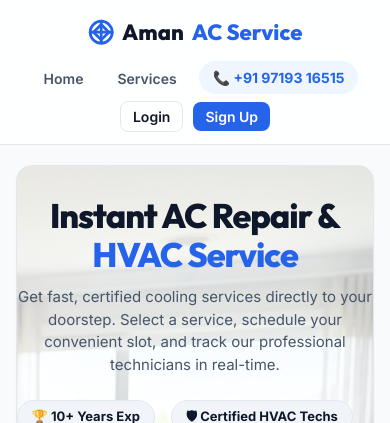
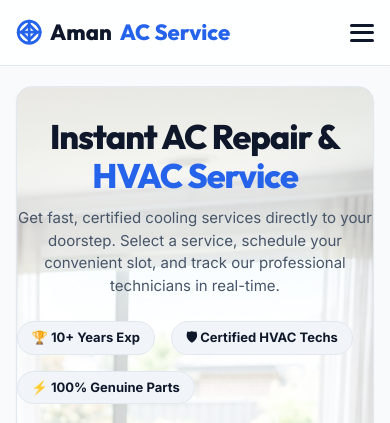
Before and after one commit to spotifyfree5546372-ui/ac-repair-website, a Node server app: page / in a window 390 px wide. Shown: the top 423 px of the page. Run offline with Node 20, Linux system fonts and the light colour scheme; data comes from the database, SQL or seed files in the repository; some libraries are stand-ins or nearby versions.

Commit message:
Redesign mobile header navigation with hamburger menu toggle and correct brand reference in trust section

```diff
--- a/public/css/style.css
+++ b/public/css/style.css
@@ -666,22 +666,89 @@ footer p {
   box-shadow: 0 6px 16px rgba(37, 211, 102, 0.4);
 }
 
+/* Menu toggle button (hidden on desktop) */
+.menu-toggle {
+  display: none;
+  flex-direction: column;
+  justify-content: space-between;
+  width: 24px;
+  height: 18px;
+  background: transparent;
+  border: none;
+  cursor: pointer;
+  padding: 0;
+  z-index: 110;
+}
+
+.menu-toggle .bar {
+  width: 100%;
+  height: 3px;
+  background-color: var(--text-main);
+  border-radius: 2px;
+  transition: all 0.3s ease;
+}
+
 /* Mobile responsive enhancements */
 @media (max-width: 768px) {
-  /* Header navigation alignment */
+  /* Header navigation alignment with Hamburger Toggle */
+  .menu-toggle {
+    display: flex;
+  }
+
   .nav-container {
+    flex-direction: row !important;
+    justify-content: space-between !important;
+    align-items: center !important;
+    width: 92%;
+    position: relative;
+    padding: 0;
+  }
+
+  nav {
+    position: absolute;
+    top: 50px;
+    right: 0;
+    width: 200px;
+    background-color: var(--bg-card);
+    border: 1px solid var(--border-color);
+    box-shadow: var(--shadow-lg);
+    border-radius: var(--radius-md);
+    padding: 16px;
+    display: none;
+    z-index: 100;
+  }
+
+  nav.active {
+    display: block;
+  }
+
+  nav ul {
     flex-direction: column;
-    gap: 12px;
-    text-align: center;
+    align-items: stretch !important;
+    gap: 12px !important;
+    width: 100%;
   }
-  nav ul {
-    flex-wrap: wrap;
-    justify-content: center;
-    gap: 10px;
+
+  nav a {
+    display: block;
+    padding: 8px 12px;
+    width: 100%;
+    text-align: left;
+    font-size: 14px;
   }
-  nav a {
-    padding: 6px 12px;
-    font-size: 14px;
+
+  .header-call {
+    justify-content: flex-start;
+  }
+
+  .menu-toggle.open .bar:nth-child(1) {
+    transform: translateY(7.5px) rotate(45deg);
+  }
+  .menu-toggle.open .bar:nth-child(2) {
+    opacity: 0;
+  }
+  .menu-toggle.open .bar:nth-child(3) {
+    transform: translateY(-7.5px) rotate(-45deg);
   }
 
   /* Section layouts */
--- a/views/index.ejs
+++ b/views/index.ejs
@@ -169,7 +169,7 @@
 <section style="padding: 40px 24px; background-color: var(--bg-card); border-radius: var(--radius-lg); border: 1px solid var(--border-color); margin-bottom: 60px; display: grid; grid-template-columns: repeat(auto-fit, minmax(250px, 1fr)); gap: 30px;">
   <div>
     <h4 style="font-size: 16px; font-weight: 800; color: var(--primary); text-transform: uppercase; margin-bottom: 8px;">Trust & Reliability</h4>
-    <h3 style="font-size: 24px; font-weight: 800; margin-bottom: 12px; color: var(--text-main);">Why Homeowners Choose CoolFix</h3>
+    <h3 style="font-size: 24px; font-weight: 800; margin-bottom: 12px; color: var(--text-main);">Why Homeowners Choose Aman AC Service</h3>
     <p style="color: var(--text-muted); font-size: 14px; line-height: 1.6;">Our team provides robust guarantees, safe technicians, and modern appointment tracking systems to ensure complete peace of mind.</p>
   </div>
   <div style="display: flex; flex-direction: column; gap: 12px;">
--- a/views/partials/header.ejs
+++ b/views/partials/header.ejs
@@ -26,6 +26,13 @@
         </svg>
         Aman<span>AC Service</span>
       </a>
+
+      <button class="menu-toggle" id="menuToggle" aria-label="Toggle navigation">
+        <span class="bar"></span>
+        <span class="bar"></span>
+        <span class="bar"></span>
+      </button>
+
       <nav>
         <ul>
           <li><a href="/" id="nav-home">Home</a></li>
@@ -47,4 +54,27 @@
       </nav>
     </div>
   </header>
+
+  <script>
+    document.addEventListener('DOMContentLoaded', () => {
+      const menuToggle = document.getElementById('menuToggle');
+      const nav = document.querySelector('header nav');
+
+      if (menuToggle && nav) {
+        menuToggle.addEventListener('click', (e) => {
+          e.stopPropagation();
+          nav.classList.toggle('active');
+          menuToggle.classList.toggle('open');
+        });
+
+        document.addEventListener('click', (e) => {
+          if (!nav.contains(e.target) && !menuToggle.contains(e.target)) {
+            nav.classList.remove('active');
+            menuToggle.classList.remove('open');
+          }
+        });
+      }
+    });
+  </script>
+
   <main class="container">
```
